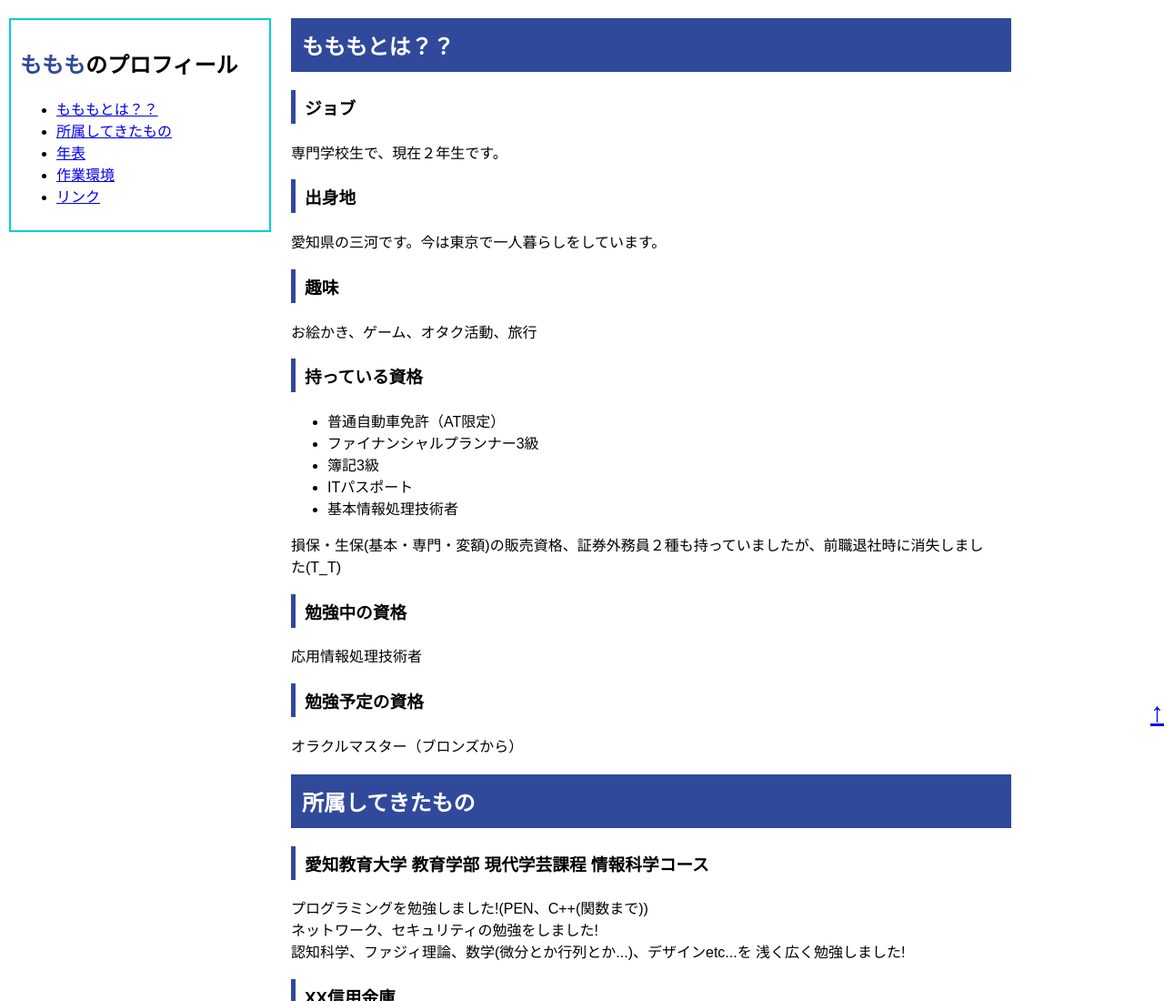
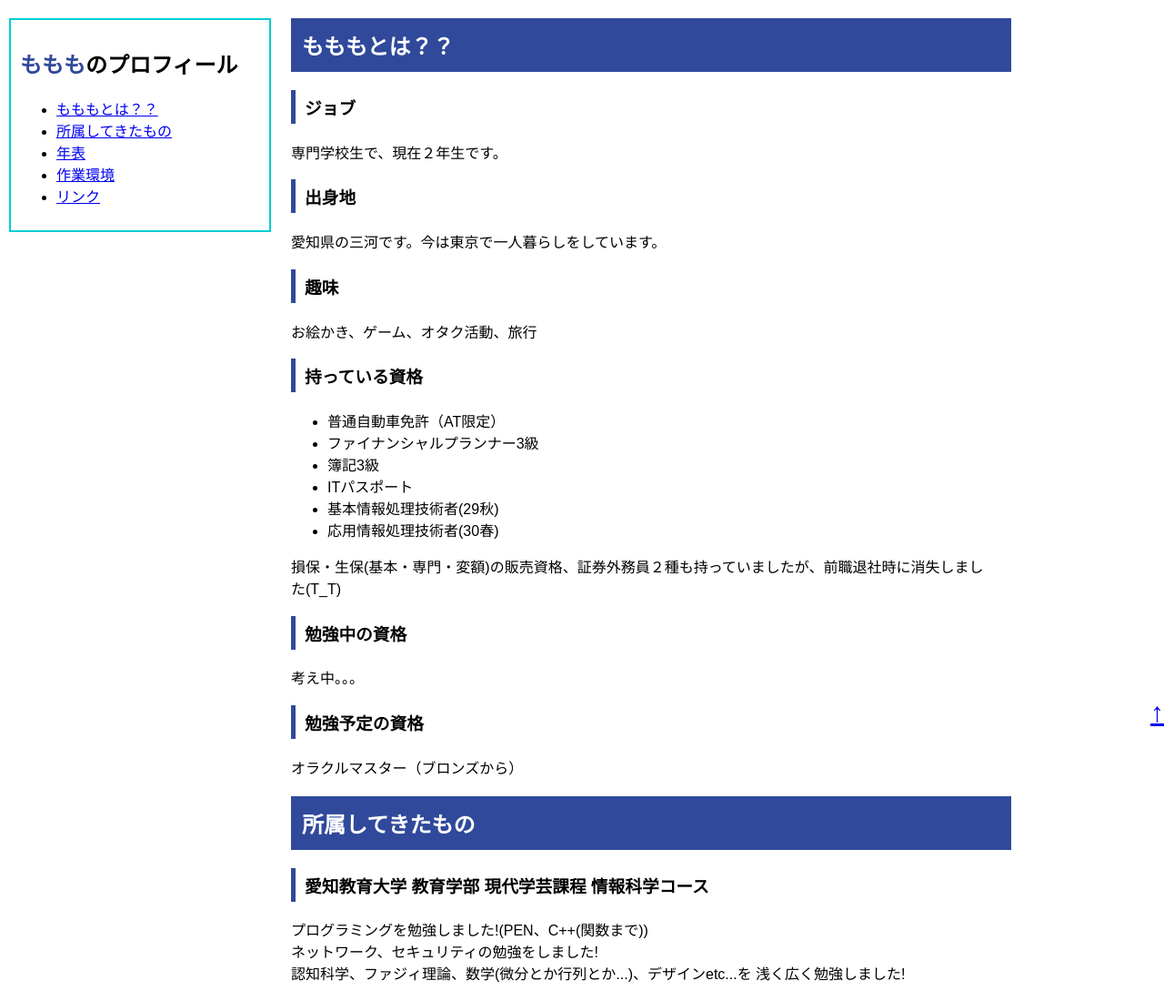
Before and after one commit to momofufumomo/momofufumomo.github.io, a plain HTML site: page index.html in a window 1280 px wide. Shown: the top 1100 px of the page at 91% size. Drawn offline with Linux system fonts and the light colour scheme.

Commit message:
資格欄を更新しました。

```diff
--- a/index.html
+++ b/index.html
@@ -35,11 +35,12 @@
             <li>ファイナンシャルプランナー3級</li>
             <li>簿記3級</li>
             <li>ITパスポート</li>
-            <li>基本情報処理技術者</li>
+            <li>基本情報処理技術者(29秋)</li>
+            <li>応用情報処理技術者(30春)</li>
         </ul>
         <p>損保・生保(基本・専門・変額)の販売資格、証券外務員２種も持っていましたが、前職退社時に消失しました(T_T)</p>
         <h3>勉強中の資格</h3>
-        <p>応用情報処理技術者</p>
+        <p>考え中。。。</p>
         <h3>勉強予定の資格</h3>
         <p>オラクルマスター（ブロンズから）</p>
 
```
